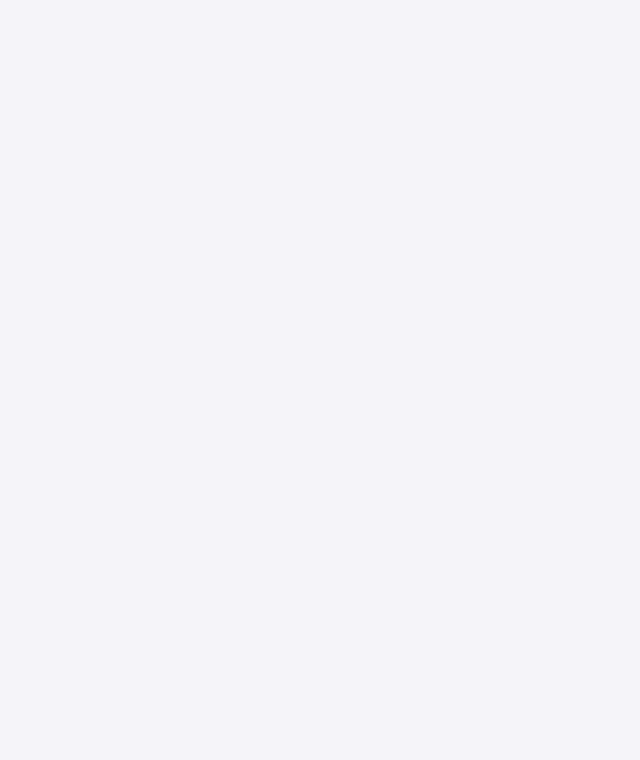
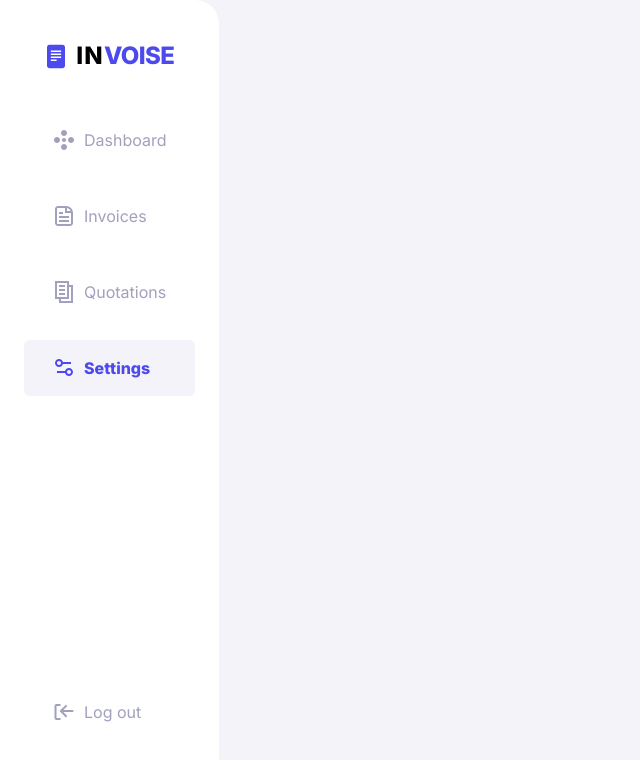
Before and after one commit to AhnafAhamed/invoise-frontend, a Vue app: page /settings in a window 1280 px wide. Before the commit this address had no page. Shown: the top 760 px of the page, without its empty margins (0-640 px from the left). Built offline with nearby package versions, Linux system fonts and the light colour scheme.

Commit message:
feat: add routes for all the views

```diff
--- a/src/components/SideBar.vue
+++ b/src/components/SideBar.vue
@@ -3,22 +3,35 @@
     class="sidebar flex flex-col text-center w-max h-screen bg-white px-6 py-10 rounded-r-3xl"
   >
     <invoise-logo class="mb-10" />
-    <side-bar-item class="sidebar-item--active" :text="'Dashboard'">
+
+    <router-link :to="{ name: 'dashboard' }">
+      <side-bar-item :text="'Dashboard'" class="sidebar-item">
         <dashboard-icon class="sidebar-item__icon" />
       </side-bar-item>
-    <side-bar-item :text="'Invoices'">
+    </router-link>
+
+    <router-link :to="{ name: 'invoice' }">
+      <side-bar-item :text="'Invoices'" class="sidebar-item">
         <secondary-invoice-icon class="sidebar-item__icon" />
       </side-bar-item>
-    <side-bar-item :text="'Quotations'">
+    </router-link>
+
+    <router-link :to="{ name: 'qoutation' }">
+      <side-bar-item :text="'Quotations'" class="sidebar-item">
         <quotation-icon class="sidebar-item__icon" />
       </side-bar-item>
-    <side-bar-item :text="'Settings'">
+    </router-link>
+
+    <router-link :to="{ name: 'settings' }">
+      <side-bar-item :text="'Settings'" class="sidebar-item">
         <settings-icon class="sidebar-item__icon" />
       </side-bar-item>
+    </router-link>
+
     <div class="flex grow items-end">
       <side-bar-item
         :text="'Log out'"
-        class="sidebar-item__log-out cursor-pointer"
+        class="sidebar-item sidebar-item__log-out cursor-pointer"
       >
         <logout-icon class="sidebar-item__icon" />
       </side-bar-item>
@@ -59,14 +72,14 @@ export default {
 .sidebar-item__log-out:hover path {
   fill: #d14f4f;
 }
-.sidebar-item--active {
+.router-link-active .sidebar-item {
   background-color: #f4f3fa;
 }
-.sidebar-item--active p {
+.router-link-active .sidebar-item p {
   color: #4c49ed;
   font-weight: 900;
 }
-.sidebar-item--active svg path {
+.router-link-active .sidebar-item svg path {
   fill: #4c49ed;
 }
 </style>
--- a/src/router/index.js
+++ b/src/router/index.js
@@ -3,6 +3,7 @@ import HomeView from "../views/HomeView.vue";
 import LoginView from "../views/LoginView.vue";
 import RegisterView from "../views/RegisterView.vue";
 import DashboardView from "../views/DashboardView.vue";
+import InvoiceView from "../views/InvoiceView.vue";
 
 const router = createRouter({
   history: createWebHistory(import.meta.env.BASE_URL),
@@ -27,6 +28,21 @@ const router = createRouter({
       name: "dashboard",
       component: DashboardView,
     },
+    {
+      path: "/invoices",
+      name: "invoice",
+      component: InvoiceView,
+    },
+    {
+      path: "/qoutations",
+      name: "qoutation",
+      component: InvoiceView,
+    },
+    {
+      path: "/settings",
+      name: "settings",
+      component: InvoiceView,
+    },
   ],
 });
 
--- /dev/null
+++ b/src/views/InvoiceView.vue
@@ -0,0 +1,13 @@
+<template>
+  <side-bar />
+</template>
+
+<script>
+import SideBar from "../components/SideBar.vue";
+export default {
+  name: "InvoiceView",
+  components: { SideBar },
+};
+</script>
+
+<style></style>
--- /dev/null
+++ b/src/views/QoutationView.vue
@@ -0,0 +1,11 @@
+<template>
+  <div class="qoutation"></div>
+</template>
+
+<script>
+export default {
+  name: "QoutationView",
+};
+</script>
+
+<style></style>
--- /dev/null
+++ b/src/views/SettingsView.vue
@@ -0,0 +1,11 @@
+<template>
+  <div class="settings"></div>
+</template>
+
+<script>
+export default {
+  name: "SettingsView",
+};
+</script>
+
+<style></style>
```
Lines whose indentation alone changed are shown as unchanged.
